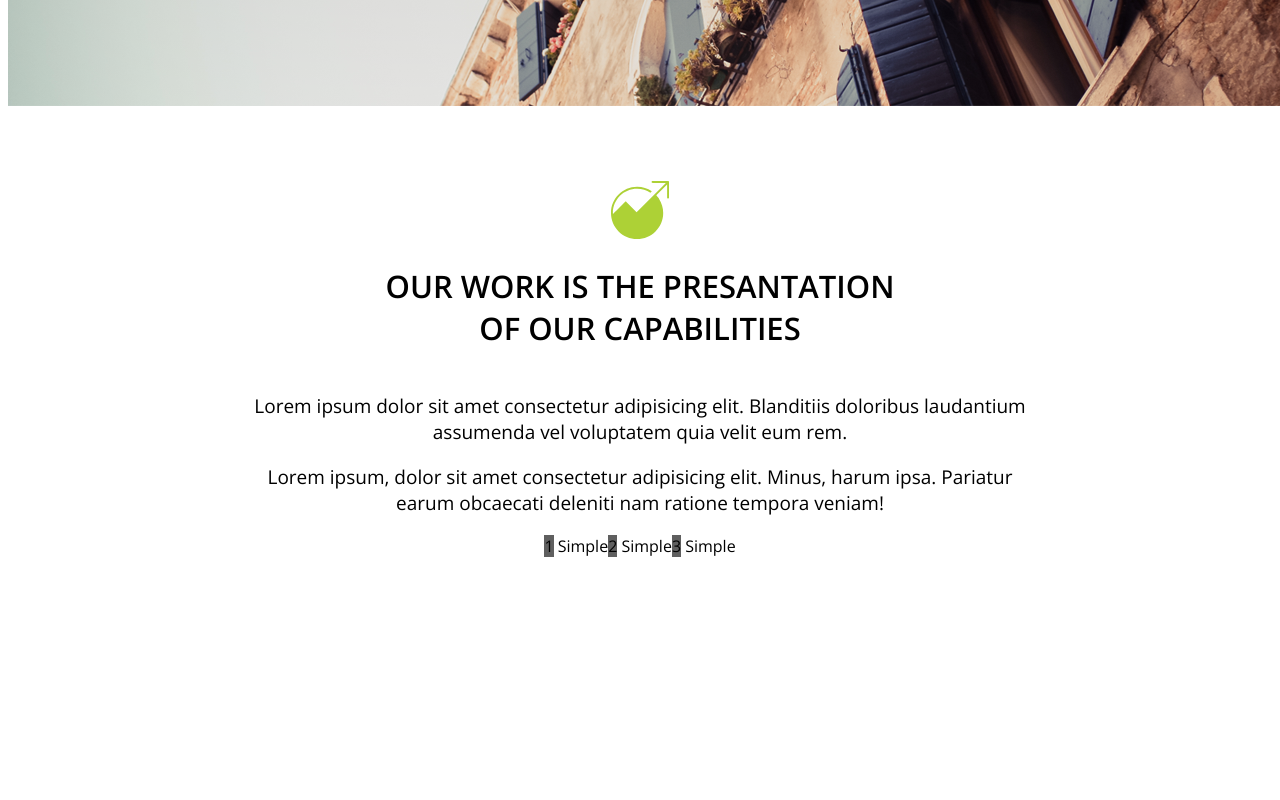
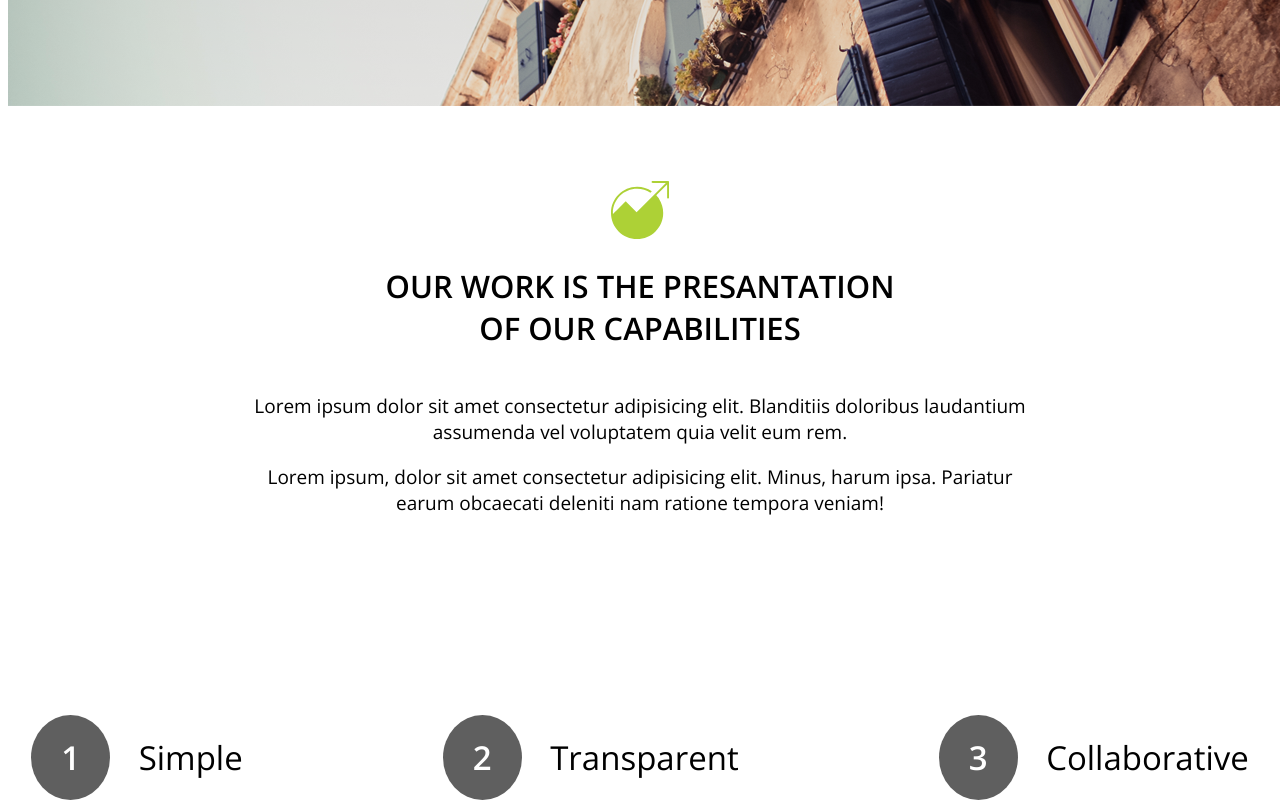
Before and after one commit to Normal-Pepper/Icrowdme, a plain HTML site: page index.html in a window 1280 px wide. Shown: the part 522-1322 px from the top of the page. Before the commit the page ends 1087 px from the top, so only its background shows below. Drawn offline with nearby package versions, Linux system fonts and the light colour scheme.

Commit message:
added circles

```diff
--- a/css/style.css
+++ b/css/style.css
@@ -102,10 +102,26 @@ header button {
     text-align: center;
 }
 
+.block2-txt{
+    margin-bottom: 150px;
+}
+
 .block2-box{
     display: flex;
+    font-size: 33px;
+    gap: 200px;
+    margin-top: 50px;
 }
 
-.block2-box span{
+.circle-block2{
     background-color: #5f5f5f;
+    color: white;
+    border-radius: 100%;
+    padding: 20px 30px;
+    font-weight: 600;
+    margin-right: 20px;
 }
+
+.btn:hover .circle-block2{
+    background-color: #add136;
+}
--- a/index.html
+++ b/index.html
@@ -30,7 +30,7 @@
         <section class="block2">
             <div class="shape"></div>
             <h2>our work is the presantation <br>of our capabilities</h2>
-            <div>
+            <div class="block2-txt">
                 <p>Lorem ipsum dolor sit amet consectetur adipisicing elit. Blanditiis doloribus
                     laudantium <br> assumenda vel
                     voluptatem quia velit eum rem. </p>
@@ -39,14 +39,14 @@
                     deleniti nam ratione tempora veniam!</p>
             </div>
             <div class="block2-box">
-                <div>
-                    <span>1</span> Simple
+                <div class="btn">
+                    <span class="circle-block2">1</span> Simple
                 </div>
-                <div>
-                    <span>2</span> Simple
+                <div class="btn">
+                    <span class="circle-block2">2</span> Transparent
                 </div>
-                <div>
-                    <span>3</span> Simple
+                <div class="btn">
+                    <span class="circle-block2">3</span> Collaborative
                 </div>
             </div>
         </section>
```
